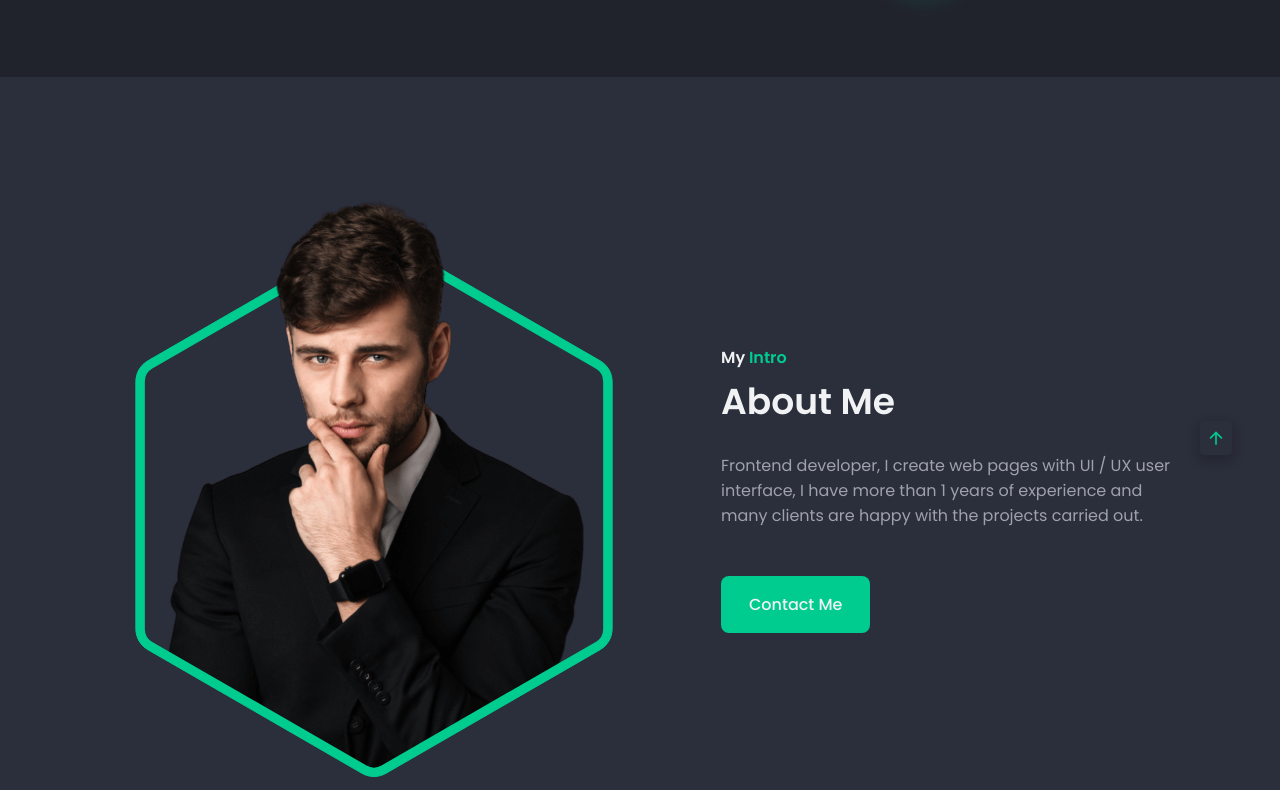
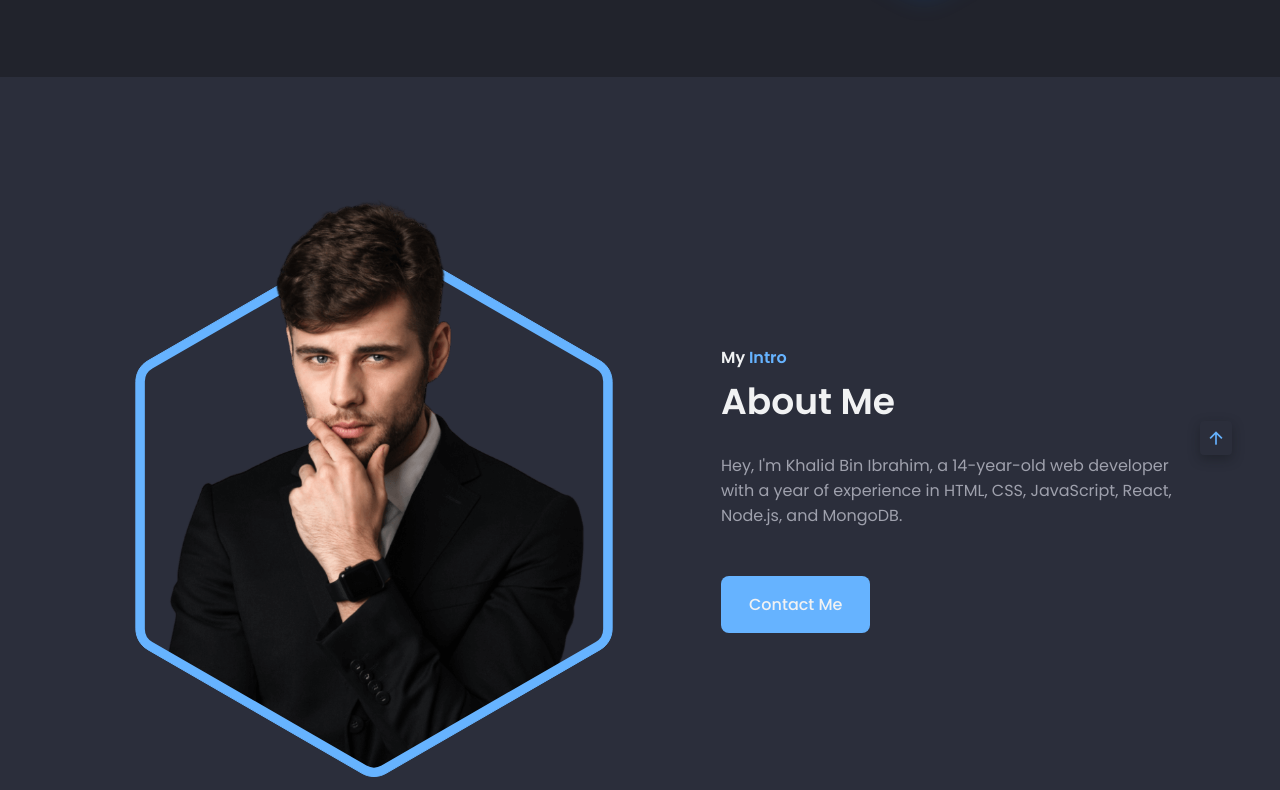
Before and after one commit to khalidbinibrahim/khalid-bin-ibrahim, a plain HTML site: page index.html in a window 1280 px wide. Shown: the part 745-1535 px from the top of the page. Drawn offline with nearby package versions, Linux system fonts and the light colour scheme.

Commit message:
change color

```diff
--- a/assets/css/styles.css
+++ b/assets/css/styles.css
@@ -16,8 +16,8 @@
       For more colors visit: https://colors.dopely.top/color-pedia
   */
 
-  --hue: 162;
-  --first-color: hsl(var(--hue), 100%, 40%);
+  --hue: 210;
+  --first-color: hsl(var(--hue), 100%, 70%);
   --first-color-alt: hsl(var(--hue), 56%, 35%);
   --title-color: hsl(228, 8%, 95%);
   --text-color: hsl(228, 8%, 65%);
--- a/index.html
+++ b/index.html
@@ -150,10 +150,7 @@
                </h2>
 
                <p class="about_description">
-                  Frontend developer, I create web pages with
-                  UI / UX user interface, I have more than 1 years of
-                  experience and many clients are happy with the
-                  projects carried out.
+                  Hey, I'm Khalid Bin Ibrahim, a 14-year-old web developer with a year of experience in HTML, CSS, JavaScript, React, Node.js, and MongoDB.
                </p>
 
                <a href="#contact" class="button">Contact Me</a>
```
Also changed, not shown: Text Portfolio Khalid Bin Ibrahim.txt.
